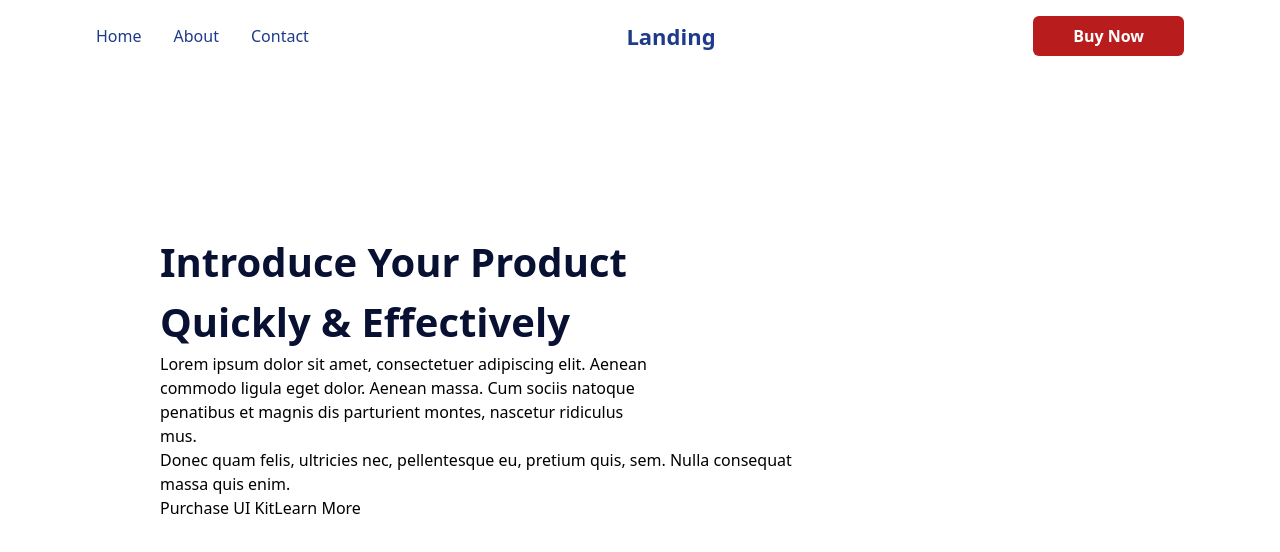
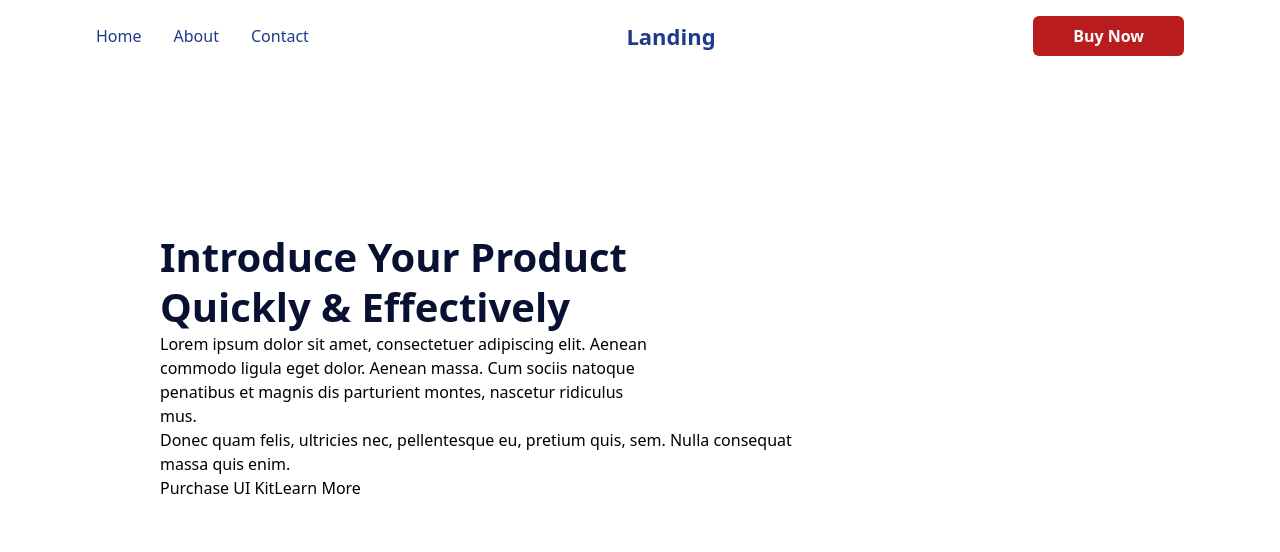
Before and after one commit to ajeigbepaul/Landingpage, a React (Vite) app in the folder landingpage/: page / in a window 1280 px wide. Shown: the top 552 px of the page. Built offline with nearby package versions, Linux system fonts and the light colour scheme.

Commit message:
changes in hero page

```diff
--- a/landingpage/src/App.jsx
+++ b/landingpage/src/App.jsx
@@ -1,4 +1,5 @@
 import React from 'react'
+import background from './assets/background.png'
 
 const App = () => {
   return (
@@ -23,7 +24,7 @@ const App = () => {
       </header>
 
         <div className='px-40 py-40' >
-          <h1 className='text-[40px] font-semibold text-[#091133] para'>Introduce Your Product <br/> Quickly & Effectively</h1>
+          <h1 className='text-[40px] font-semibold text-[#091133] leading-tight'>Introduce Your Product <br/> Quickly & Effectively</h1>
           <h6 className='pr-80'>Lorem ipsum dolor sit amet, consectetuer adipiscing elit. Aenean <br/>commodo ligula eget dolor. Aenean massa. Cum sociis natoque <br/>penatibus et magnis dis parturient montes, nascetur ridiculus <br/>
           mus.
           <br/>Donec quam felis, ultricies nec, pellentesque eu, pretium quis, sem. Nulla consequat massa quis enim.</h6>
```
Also changed, not shown: landingpage/src/assets/background.png (added).
